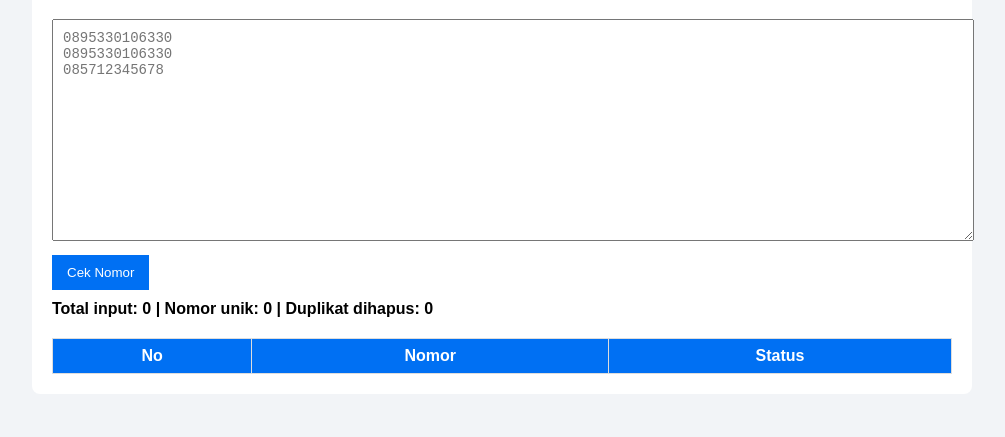
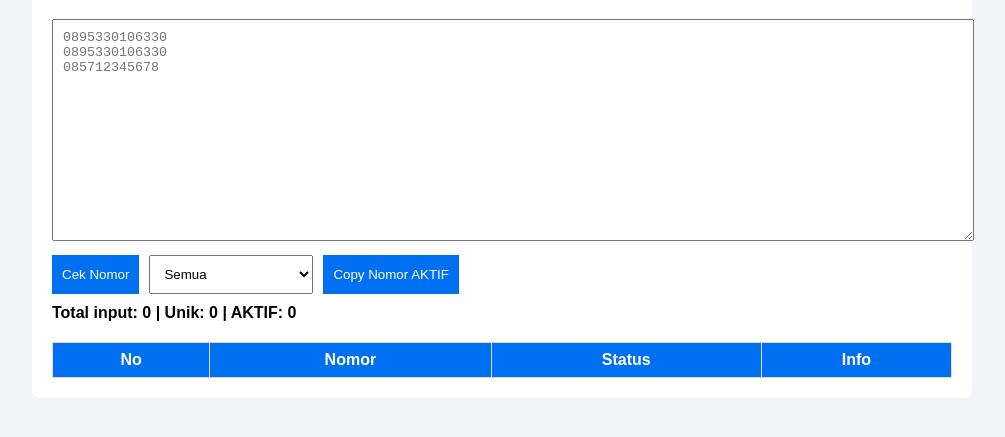
Before and after one commit to svckseed10-stack/cceek, a website: page index.html in a window 1280 px wide. Both pictures are taken after a click on the button "Cek Nomor". Shown: the part 109-546 px from the top of the page, without its empty margins (138-1143 px from the left). Drawn offline with Linux system fonts and the light colour scheme.

Commit message:
Update index.html

```diff
--- a/index.html
+++ b/index.html
@@ -22,11 +22,12 @@ textarea {
     width: 100%;
     height: 200px;
     padding: 10px;
-    font-size: 14px;
+}
+button, select {
+    padding: 10px;
+    margin-top: 10px;
 }
 button {
-    margin-top: 10px;
-    padding: 10px 15px;
     background: #0070f3;
     color: #fff;
     border: none;
@@ -49,14 +50,26 @@ th {
     background: #0070f3;
     color: #fff;
 }
+.status-AKTIF {
+    color: green;
+    font-weight: bold;
+}
+.status-TIDAK {
+    color: red;
+    font-weight: bold;
+}
 .duplikat {
     background: #ffe5e5;
     color: red;
-    font-weight: bold;
 }
 .info {
     margin-top: 10px;
     font-weight: bold;
+}
+.actions {
+    display: flex;
+    gap: 10px;
+    flex-wrap: wrap;
 }
 </style>
 </head>
@@ -69,81 +82,113 @@ th {
 0895330106330
 085712345678"></textarea>
 
-<button onclick="cekNomor()">Cek Nomor</button>
+<div class="actions">
+    <button onclick="cekNomor()">Cek Nomor</button>
+
+    <select id="filter" onchange="renderTable()">
+        <option value="ALL">Semua</option>
+        <option value="AKTIF">AKTIF</option>
+        <option value="TIDAK">TIDAK TERDAFTAR</option>
+    </select>
+
+    <button onclick="copyAktif()">Copy Nomor AKTIF</button>
+</div>
 
 <div id="info" class="info"></div>
 <div id="hasil"></div>
 </div>
 
 <script>
+let results = [];
+
 function cekNomor() {
     const textarea = document.getElementById("nomor");
-    const hasilDiv = document.getElementById("hasil");
-    const infoDiv = document.getElementById("info");
+    const lines = textarea.value.split("\n");
 
-    let lines = textarea.value.split("\n");
-
-    let countMap = {};
     let allNumbers = [];
     let uniqueNumbers = [];
-    let uniqueSet = new Set();
+    let countMap = {};
+    let set = new Set();
 
     // NORMALISASI
-    lines.forEach(nomor => {
-        nomor = nomor.trim();
-        if (!nomor) return;
+    lines.forEach(n => {
+        n = n.trim();
+        if (!n) return;
 
-        nomor = nomor.replace(/\D/g, "");
+        n = n.replace(/\D/g, "");
+        if (n.startsWith("08")) n = "62" + n.substring(1);
 
-        if (nomor.startsWith("08")) {
-            nomor = "62" + nomor.substring(1);
-        }
+        allNumbers.push(n);
+        countMap[n] = (countMap[n] || 0) + 1;
 
-        allNumbers.push(nomor);
-        countMap[nomor] = (countMap[nomor] || 0) + 1;
-
-        if (!uniqueSet.has(nomor)) {
-            uniqueSet.add(nomor);
-            uniqueNumbers.push(nomor);
+        if (!set.has(n)) {
+            set.add(n);
+            uniqueNumbers.push(n);
         }
     });
 
-    // TEXTAREA → HANYA NOMOR UNIK
     textarea.value = uniqueNumbers.join("\n");
 
-    // TABEL HASIL (MENAMPILKAN DUPLIKAT)
+    // SIMULASI CEK STATUS
+    results = uniqueNumbers.map(n => {
+        return {
+            nomor: n,
+            status: Math.random() > 0.3 ? "AKTIF" : "TIDAK"
+        };
+    });
+
+    renderTable(allNumbers, countMap);
+}
+
+function renderTable(allNumbers = [], countMap = {}) {
+    const filter = document.getElementById("filter").value;
+    const hasil = document.getElementById("hasil");
+
     let html = `
-        <table>
+    <table>
         <tr>
             <th>No</th>
             <th>Nomor</th>
             <th>Status</th>
+            <th>Info</th>
         </tr>
     `;
 
-    let duplikatCount = 0;
+    let i = 1;
+    let aktif = 0;
 
-    allNumbers.forEach((nomor, index) => {
-        const isDuplikat = countMap[nomor] > 1;
-        if (isDuplikat) duplikatCount++;
+    results.forEach(r => {
+        if (filter !== "ALL" && r.status !== filter) return;
+
+        if (r.status === "AKTIF") aktif++;
+
+        const isDup = countMap[r.nomor] > 1;
 
         html += `
-        <tr class="${isDuplikat ? 'duplikat' : ''}">
-            <td>${index + 1}</td>
-            <td>${nomor}</td>
-            <td>${isDuplikat ? 'DUPLIKAT (DIHAPUS)' : 'UNIK'}</td>
+        <tr class="${isDup ? 'duplikat' : ''}">
+            <td>${i++}</td>
+            <td>${r.nomor}</td>
+            <td class="status-${r.status}">${r.status}</td>
+            <td>${isDup ? 'Duplikat dihapus' : '-'}</td>
         </tr>
         `;
     });
 
     html += `</table>`;
+    hasil.innerHTML = html;
 
-    hasilDiv.innerHTML = html;
-    infoDiv.innerHTML = `
-        Total input: ${allNumbers.length} |
-        Nomor unik: ${uniqueNumbers.length} |
-        Duplikat dihapus: ${duplikatCount}
-    `;
+    document.getElementById("info").innerText =
+        `Total input: ${allNumbers.length} | Unik: ${results.length} | AKTIF: ${aktif}`;
+}
+
+function copyAktif() {
+    let aktif = results
+        .filter(r => r.status === "AKTIF")
+        .map(r => r.nomor)
+        .join("\n");
+
+    navigator.clipboard.writeText(aktif);
+    alert("Nomor AKTIF berhasil dicopy!");
 }
 </script>
 </body>
```
